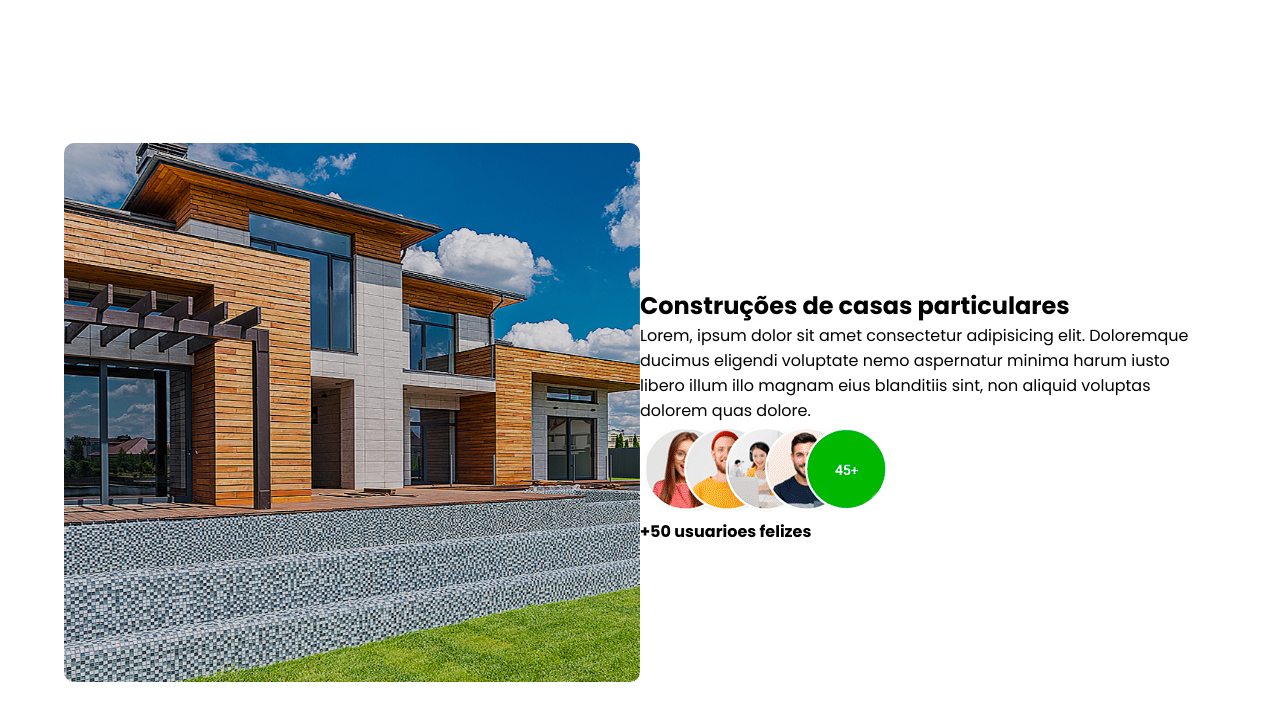
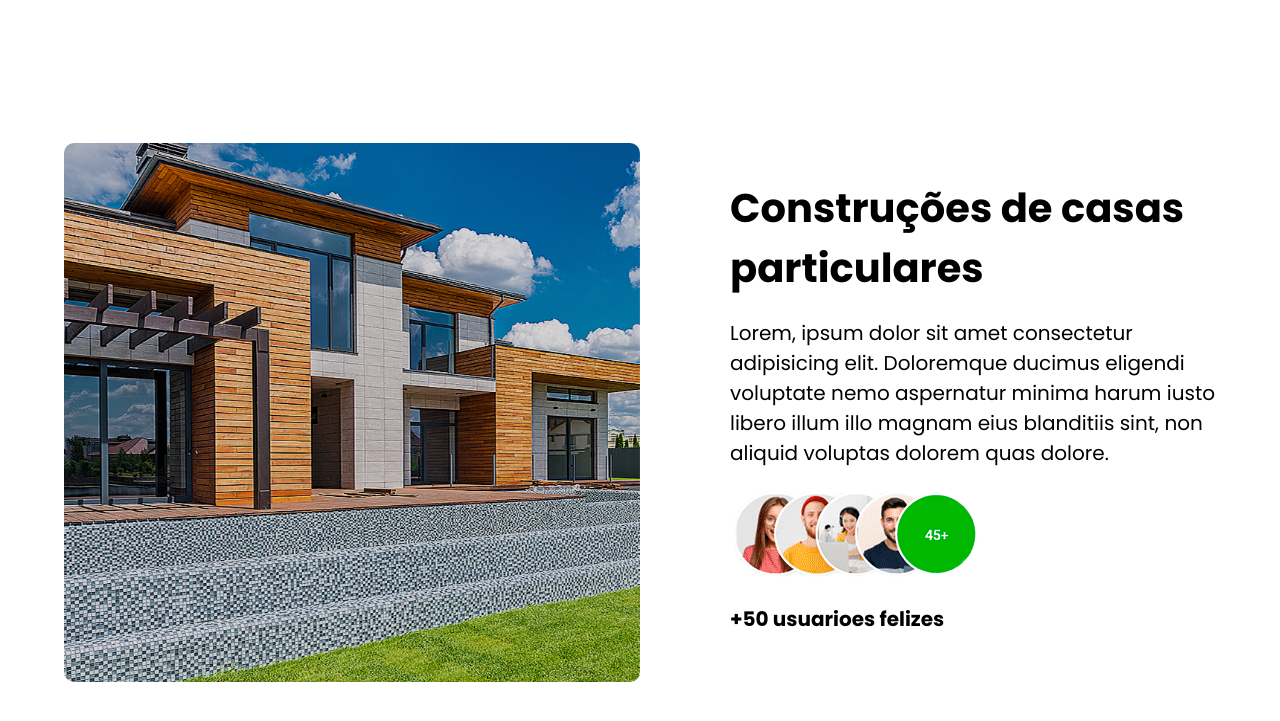
Before and after one commit to danilojduarte/WebSiteResponsivo, a plain HTML site: page index.html in a window 1280 px wide. Shown: the part 1149-1870 px from the top of the page. Drawn offline with Linux system fonts and the light colour scheme.

Commit message:
Iniciando responsividade

```diff
--- a/css/style.css
+++ b/css/style.css
@@ -195,7 +195,26 @@ main .container {
 
 .casa .casa__text {
     width: 50%;
+    padding-left: 90px;
 }
+
+.casa .casa__text h2 {
+    font-size: 2.5em;
+}
+
+.casa .casa__text p {
+    margin: 20px 0;
+    color: var(--color-p);
+}
+
+.casa .casa__text p {
+    color: black;
+    font-size: 20px;
+}
+
+
+
+
 
 /* Responsividade */
 
```
